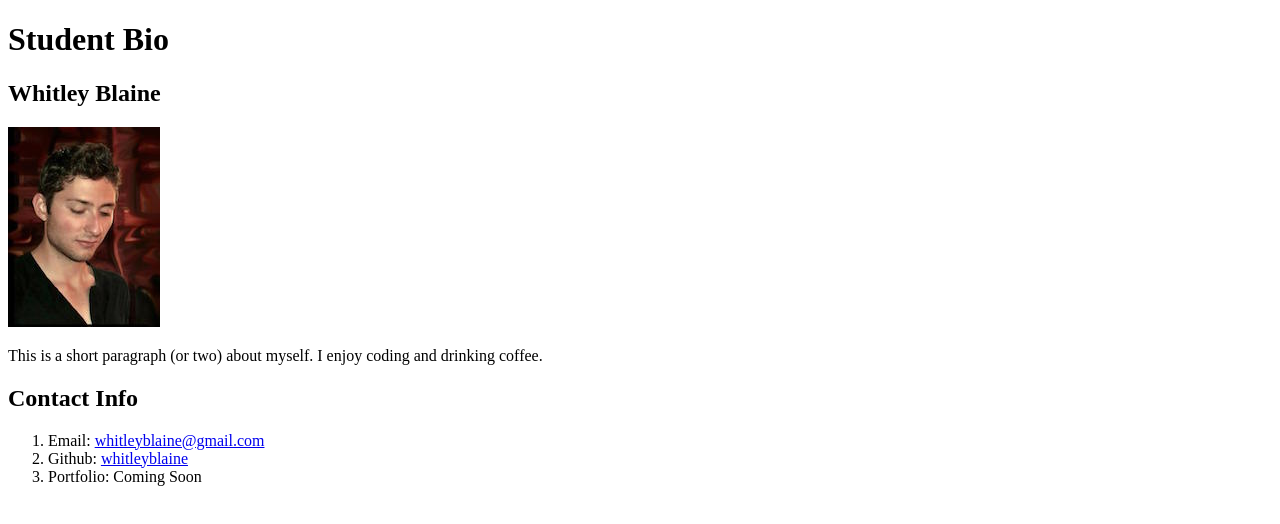
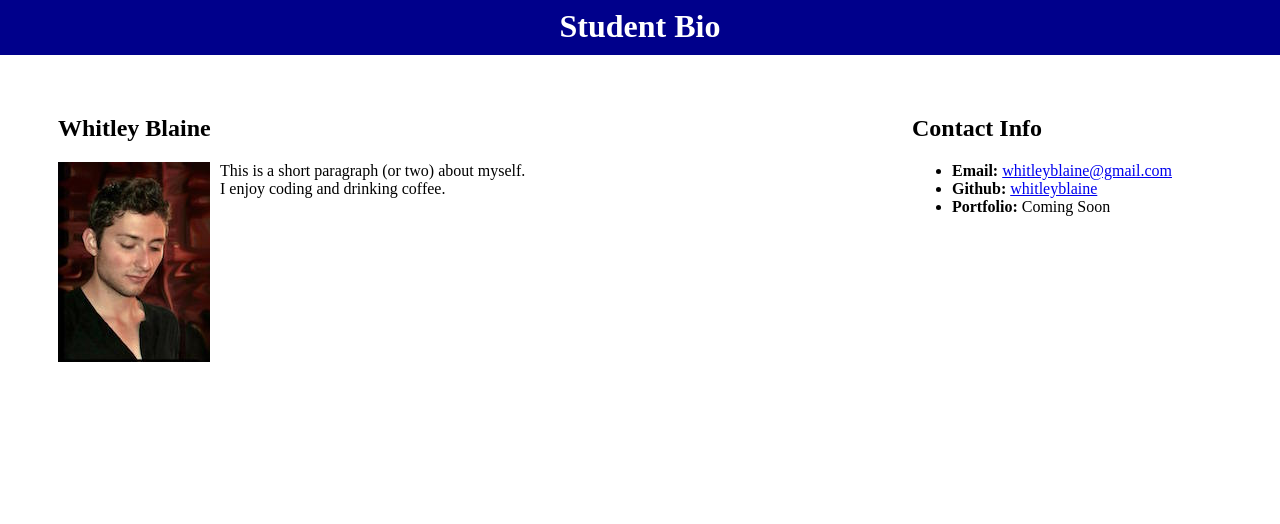
Before and after one commit to whitleyblaine/basic-html-bio, a plain HTML site: page index.html in a window 1280 px wide. Drawn offline with Linux system fonts and the light colour scheme.

Commit message:
Fixed Github link, added CSS

```diff
--- a/index.html
+++ b/index.html
@@ -2,18 +2,27 @@
 <html>
   <head>
     <title>Whitley's Bio</title>
+    <link rel="stylesheet" type="text/css" href="style.css">
   </head>
 
   <body>
-    <h1>Student Bio</h1>
-    <h2>Whitley Blaine</h2>
-    <img src="images/profpic.jpg">
-    <p>This is a short paragraph (or two) about myself. I enjoy coding and drinking coffee.</p>
-    <h2>Contact Info</h2>
-    <ol>
-      <li>Email: <a href="mailto:whitleyblaine@gmail.com?Subject=Hello%20Whitley" target="_top">whitleyblaine@gmail.com</a></li>
-      <li>Github: <a href="github.com/whitleyblaine">whitleyblaine</a></li>
-      <li>Portfolio: Coming Soon</li>
-    </ol>
+    <div class="header">
+      <h1>Student Bio</h1>
+    </div>
+
+    <div class="introduction">
+      <h2>Whitley Blaine</h2>
+      <img src="images/profpic.jpg">
+      <p>This is a short paragraph (or two) about myself.<br>I enjoy coding and drinking coffee.</p>
+    </div>
+
+    <div class="contact-info">
+      <h2>Contact Info</h2>
+      <ul>
+        <li><strong>Email:</strong> <a href="mailto:whitleyblaine@gmail.com?Subject=Hello%20Whitley" target="_top">whitleyblaine@gmail.com</a></li>
+        <li><strong>Github:</strong> <a href="http://github.com/whitleyblaine">whitleyblaine</a></li>
+        <li><strong>Portfolio:</strong> Coming Soon</li>
+      </ul>
+    </div>
   </body>
 </html>
--- /dev/null
+++ b/style.css
@@ -0,0 +1,28 @@
+.header {
+  color: white;
+  background: darkblue;
+  margin: -10px;
+}
+
+.header h1 {
+  text-align: center;
+  padding: 10px;
+  margin: 0;
+}
+
+.introduction {
+  margin: 50px 0 0 50px;
+  display: inline-block;
+}
+
+.contact-info {
+  float: right;
+  margin: 50px 100px 0 0;
+  display: inline-block;
+}
+
+p {
+  float: right;
+  margin: 0 0 0 10px;
+
+}
```
